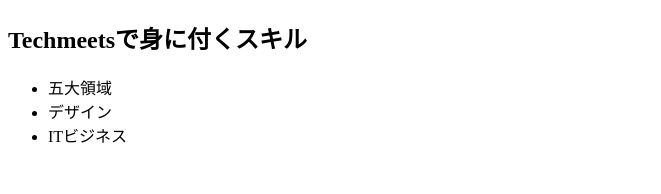
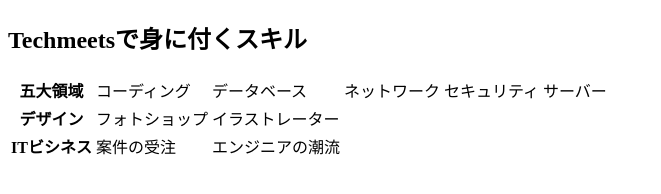
Before and after one commit to genzibika/NewTechmeets, a plain HTML site: page twebpage/content.html in a window 1280 px wide. Shown: the whole page, without its empty margins (0-661 px from the left). Drawn offline with Linux system fonts and the light colour scheme.

Commit message:
＜実習７＞テーブルの作成

```diff
--- a/twebpage/content.html
+++ b/twebpage/content.html
@@ -6,10 +6,23 @@
   </head>
   <body>
       <h2>Techmeetsで身に付くスキル</h2>
-      <ul>
-        <li>五大領域</li>
-        <li>デザイン</li>
-        <li>ITビジネス</li>
-      </ul>
+      <table>
+        <tr>
+          <th>五大領域</th>
+          <td>コーディング</td>
+          <td>データベース</td>
+          <td>ネットワーク</td>
+          <td>セキュリティ</td>
+          <td>サーバー</td>
+        </tr>
+        <th>デザイン</th>
+        <td>フォトショップ</td>
+        <td>イラストレーター</td>
+        <tr>
+          <th>ITビシネス</th>
+          <td>案件の受注</td>
+          <td>エンジニアの潮流</td>
+        </tr>
+      </table>
   </body>
 </html>
```
